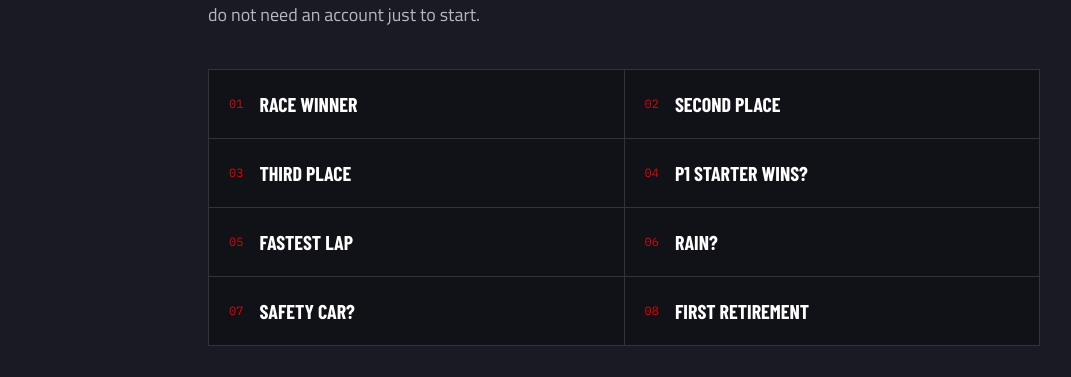
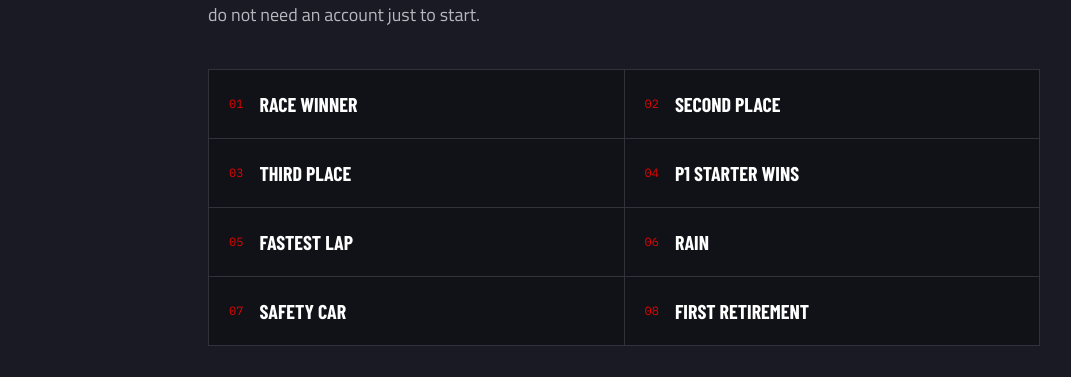
Before and after one commit to itsLucas02/f1-sepang, a Next.js app: page /predict in a window 1280 px wide. Shown: the part 280-657 px from the top of the page, without its empty margins (16-1087 px from the left). Built offline with nearby package versions, Linux system fonts and the light colour scheme; a web font is replaced by a local one.

Commit message:
refactor: tighten prediction flow state

```diff
--- a/components/prediction/prediction-experience.tsx
+++ b/components/prediction/prediction-experience.tsx
@@ -10,11 +10,12 @@ import { PredictionStep } from "@/components/prediction/prediction-step";
 import { YesNoChoice } from "@/components/prediction/yes-no-choice";
 import { RaceFlowHeader } from "@/components/shared/race-flow-header";
 import { Button } from "@/components/ui/button";
-import { DRIVERS, isDriverId } from "@/content/drivers";
+import { DRIVERS, getDriver, isDriverId } from "@/content/drivers";
 import { PREDICTION_QUESTIONS } from "@/content/predictions";
 import {
   DEFAULT_PREDICTION_DRAFT,
   PREDICTION_DEADLINE,
+  PREDICTION_RETURN_TO_SUMMARY_KEY,
   PREDICTION_STORAGE_KEY,
   getUnavailablePodiumDriverIds,
   isPredictionLocked,
@@ -24,8 +25,6 @@ import {
   type PersistedPredictionDraft,
   type PredictionAnswer,
 } from "@/lib/predictions";
-
-export const RETURN_TO_SUMMARY_KEY = "sepang56.predictions.returnToSummary";
 
 export function PredictionExperience() {
   const router = useRouter();
@@ -42,7 +41,7 @@ export function PredictionExperience() {
       window.localStorage.getItem(PREDICTION_STORAGE_KEY),
     );
     const shouldReturnToSummary =
-      window.sessionStorage.getItem(RETURN_TO_SUMMARY_KEY) === "1";
+      window.sessionStorage.getItem(PREDICTION_RETURN_TO_SUMMARY_KEY) === "1";
 
     setDraft(stored);
     setShowIntro(!stored.hasSeenIntro && !shouldReturnToSummary);
@@ -77,6 +76,7 @@ export function PredictionExperience() {
     [draft.answers, question.id],
   );
   const answer = draft.answers[question.id];
+  const selectedDriver = isDriverId(answer) ? getDriver(answer) : null;
   const canContinue = isQuestionAnswered(question.id, draft.answers);
 
   function updateAnswer(nextAnswer: PredictionAnswer) {
@@ -92,7 +92,7 @@ export function PredictionExperience() {
 
   function goBack() {
     if (returnToSummary) {
-      window.sessionStorage.removeItem(RETURN_TO_SUMMARY_KEY);
+      window.sessionStorage.removeItem(PREDICTION_RETURN_TO_SUMMARY_KEY);
       router.push("/predict/summary");
       return;
     }
@@ -119,7 +119,7 @@ export function PredictionExperience() {
     }
 
     if (returnToSummary) {
-      window.sessionStorage.removeItem(RETURN_TO_SUMMARY_KEY);
+      window.sessionStorage.removeItem(PREDICTION_RETURN_TO_SUMMARY_KEY);
       router.push("/predict/summary");
       return;
     }
@@ -193,20 +193,16 @@ export function PredictionExperience() {
           </p>
 
           <div className="mt-10 grid gap-px border border-border bg-border sm:grid-cols-2">
-            {[
-              ["01", "Race winner"],
-              ["02", "Second place"],
-              ["03", "Third place"],
-              ["04", "P1 starter wins?"],
-              ["05", "Fastest lap"],
-              ["06", "Rain?"],
-              ["07", "Safety Car?"],
-              ["08", "First retirement"],
-            ].map(([number, label]) => (
-              <div key={number} className="flex items-center gap-4 bg-surface-01 p-4 sm:p-5">
-                <span className="font-mono text-xs text-race-red">{number}</span>
+            {PREDICTION_QUESTIONS.map((item) => (
+              <div
+                key={item.id}
+                className="flex items-center gap-4 bg-surface-01 p-4 sm:p-5"
+              >
+                <span className="font-mono text-xs text-race-red">
+                  {String(item.index).padStart(2, "0")}
+                </span>
                 <span className="font-display text-xl font-bold uppercase text-white">
-                  {label}
+                  {item.summaryLabel}
                 </span>
               </div>
             ))}
@@ -285,10 +281,9 @@ export function PredictionExperience() {
           </fieldset>
         )}
 
-        {question.kind === "driver" && isDriverId(answer) ? (
+        {selectedDriver ? (
           <p className="mt-5 font-mono text-xs uppercase tracking-[0.08em] text-text-muted">
-            Selected: {DRIVERS.find((driver) => driver.id === answer)?.firstName}{" "}
-            {DRIVERS.find((driver) => driver.id === answer)?.surname}
+            Selected: {selectedDriver.firstName} {selectedDriver.surname}
           </p>
         ) : null}
       </PredictionStep>
```
